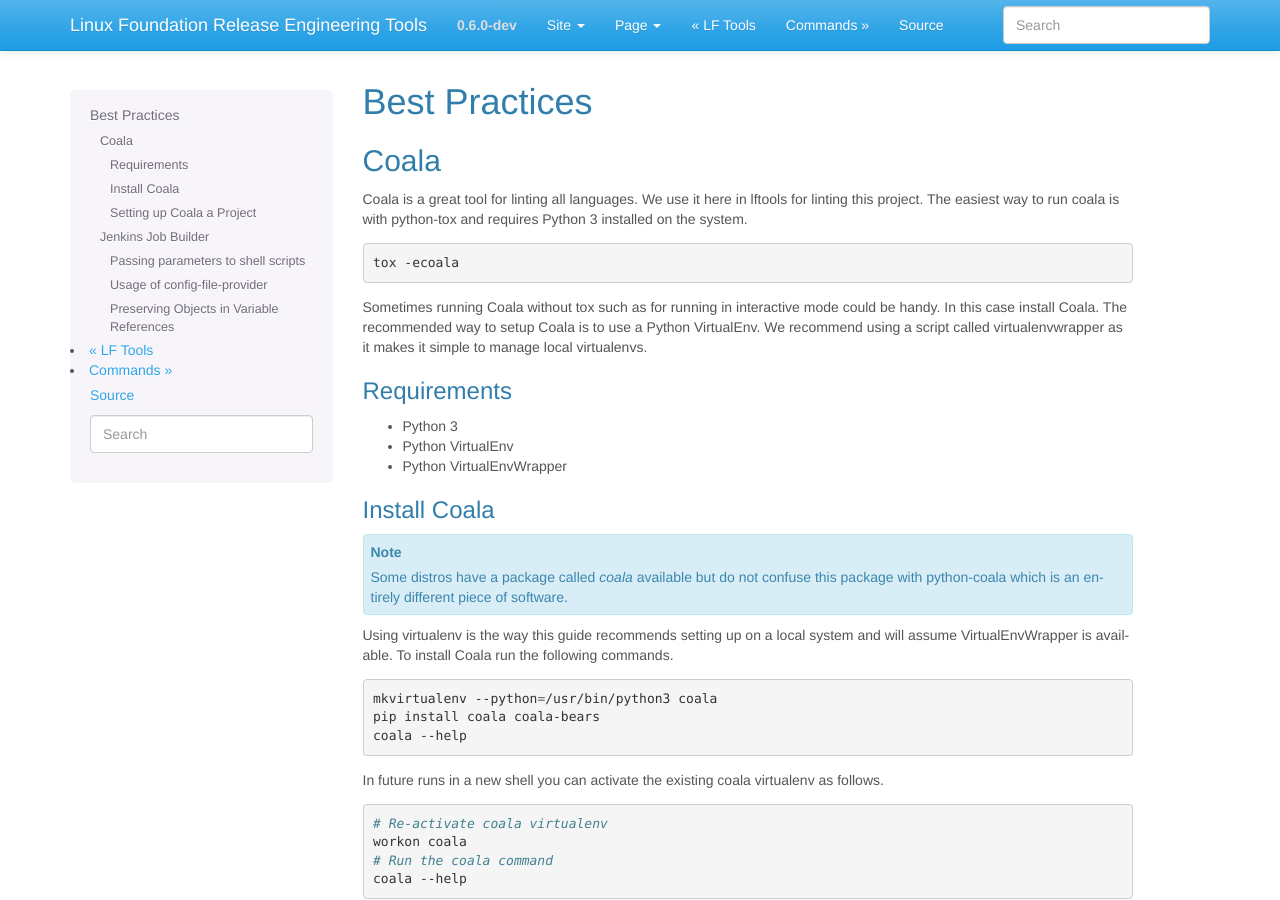
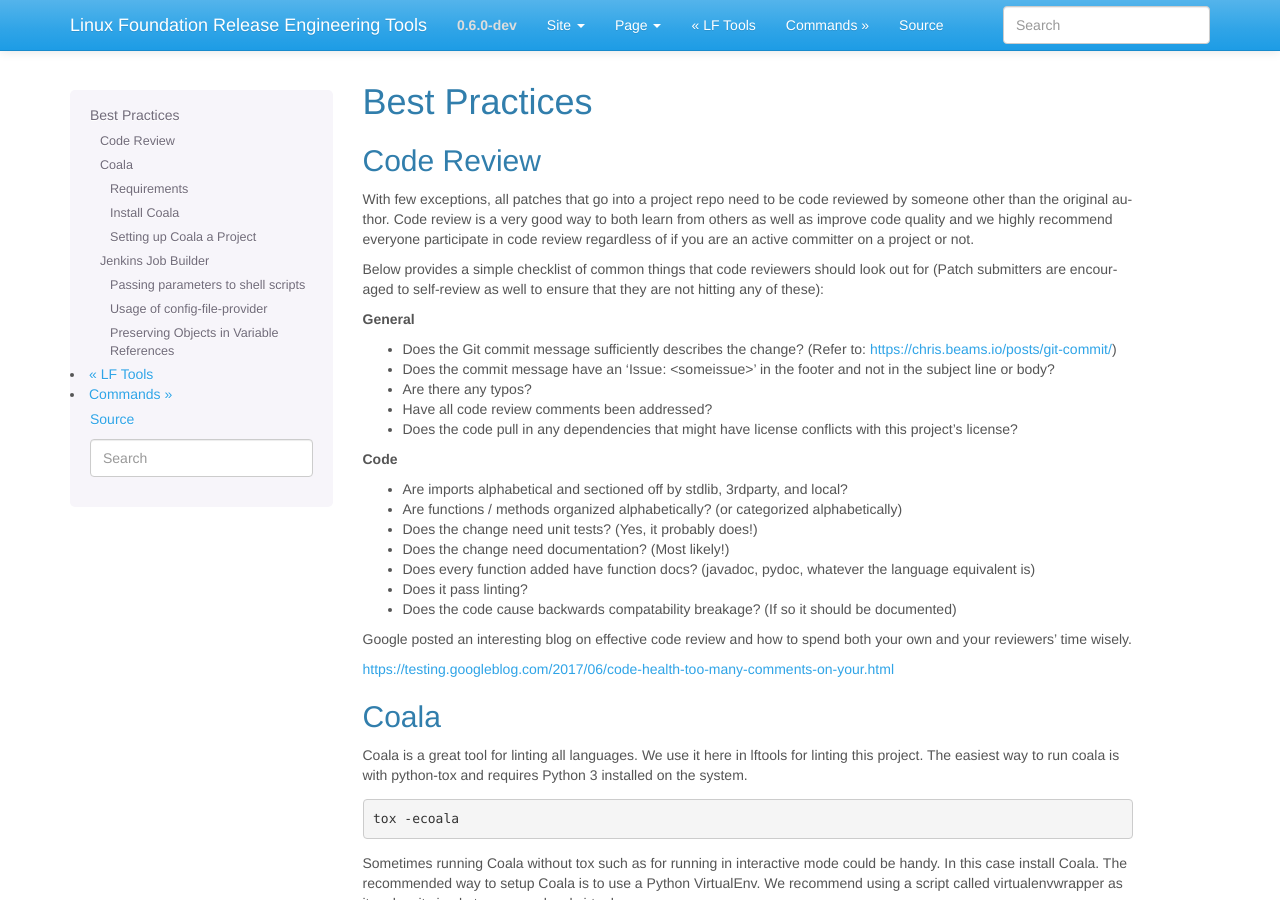
Before and after one commit to lfit/releng-lftools, a Sphinx documentation site: the page built from docs/best-practices.rst, in a window 1280 px wide and 900 px high. Built offline with Sphinx 7.4.7, drawn with Linux system fonts in a browser that asks for light colours.

Commit message:
Add Code Review checklist
Change-Id: I590e1da39c7097aa31ff566d744c67f57c28112b
Signed-off-by: Thanh Ha <thanh.ha@linuxfoundation.org>

```diff
--- a/docs/best-practices.rst
+++ b/docs/best-practices.rst
@@ -1,6 +1,53 @@
 ##############
 Best Practices
 ##############
+
+Code Review
+===========
+
+.. Listing Code Ceview first as it is incredibly important.
+
+With few exceptions, all patches that go into a project repo need to be code
+reviewed by someone other than the original author. Code review is a very good
+way to both learn from others as well as improve code quality and we highly
+recommend everyone participate in code review regardless of if you are an
+active committer on a project or not.
+
+Below provides a simple checklist of common things that code reviewers should
+look out for (Patch submitters are encouraged to self-review as well to ensure
+that they are not hitting any of these):
+
+**General**
+
+- Does the Git commit message sufficiently describes the change?
+  (Refer to: https://chris.beams.io/posts/git-commit/)
+- Does the commit message have an 'Issue: <someissue>' in the footer and not
+  in the subject line or body?
+- Are there any typos?
+- Have all code review comments been addressed?
+- Does the code pull in any dependencies that might have license conflicts
+  with this project's license?
+
+**Code**
+
+- Are imports alphabetical and sectioned off by stdlib, 3rdparty, and local?
+- Are functions / methods organized alphabetically?
+  (or categorized alphabetically)
+- Does the change need unit tests?
+  (Yes, it probably does!)
+- Does the change need documentation?
+  (Most likely!)
+- Does every function added have function docs?
+  (javadoc, pydoc, whatever the language equivalent is)
+- Does it pass linting?
+- Does the code cause backwards compatability breakage?
+  (If so it should be documented)
+
+Google posted an interesting blog on effective code review and how to spend both
+your own and your reviewers' time wisely.
+
+https://testing.googleblog.com/2017/06/code-health-too-many-comments-on-your.html
+
 
 Coala
 =====
```
